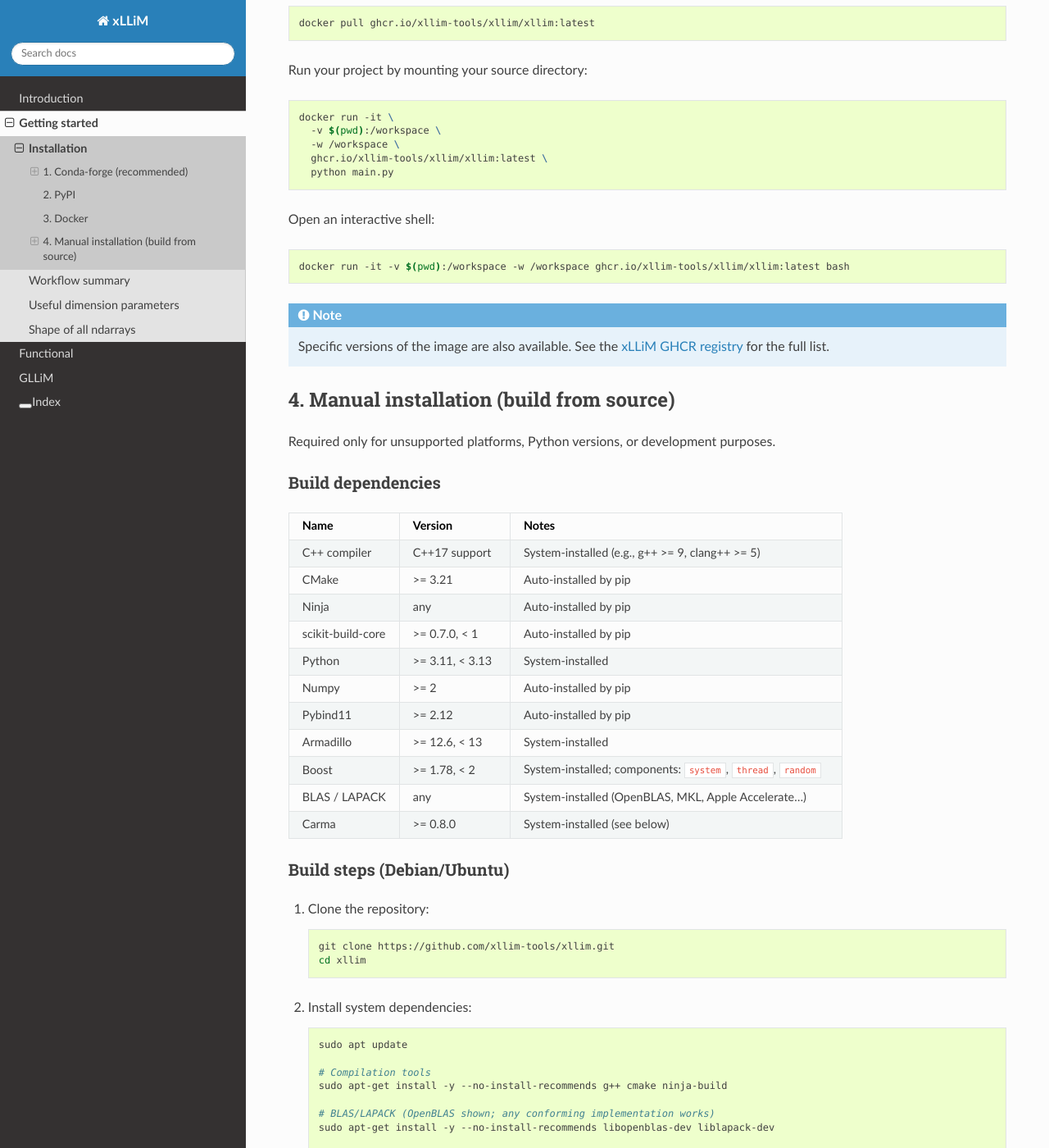
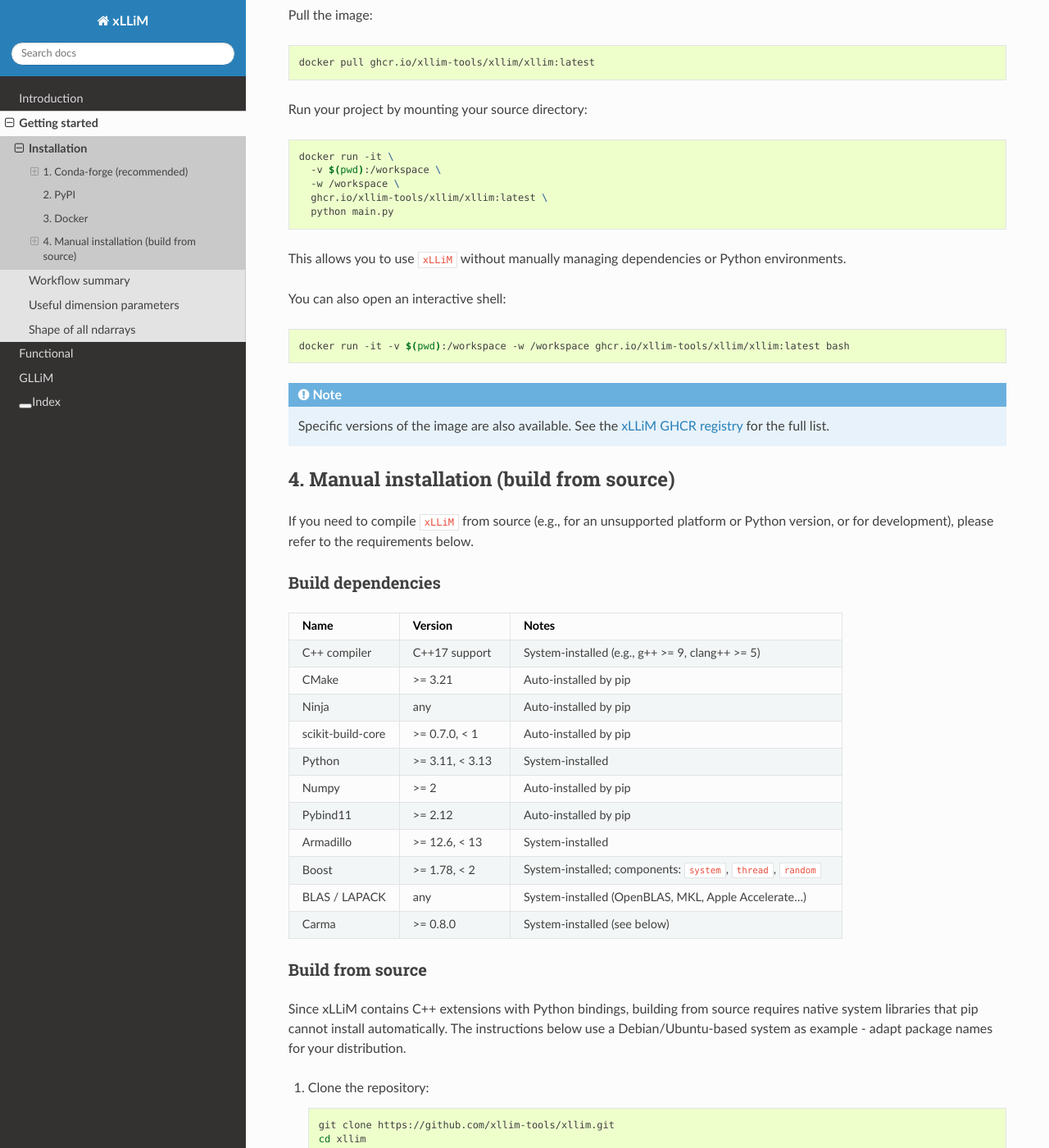
Before and after one commit to xllim-tools/xllim, a Sphinx documentation site: the page built from docs/sphinx/source/getting_started/installation_usage.rst, in a window 1280 px wide and 1400 px high, scrolled down 2507 px. Shown: the whole window at 82% size. Built offline with Sphinx 7.4.7 and the Read the Docs theme 3.1.0, drawn with Linux system fonts in a browser that asks for light colours; some of the changed text lies outside the part shown.

Commit message:
sphinx: small doc adjustments

```diff
--- a/docs/sphinx/source/getting_started/installation_usage.rst
+++ b/docs/sphinx/source/getting_started/installation_usage.rst
@@ -19,12 +19,14 @@
 ``xLLiM`` is published on `conda-forge <https://conda-forge.org/>`_, a community-maintained channel that provides
 up-to-date, cross-platform packages. The corresponding
 `xllim-feedstock <https://github.com/conda-forge/xllim-feedstock>`_ contains the conda packaging recipe
-and tracks each release.
+and tracks each release. That is where the conda recipe, managing xllim conda builds, should be updated
+if needed (refer to xllim-feedstock README for instructions).
 
 Installing a conda distribution
 ================================
 
-If you do not already have conda installed, several distributions are available:
+If you don't already have conda installed, several distributions are available. They all provide the
+conda command (or a drop-in equivalent) and can install packages from conda-forge:
 
 .. list-table::
    :header-rows: 1
@@ -33,7 +35,7 @@
    * - Distribution
      - Description
      - Docs
-   * - **Micromamba** ⭐
+   * - **Micromamba**
      - Standalone, fast C++ reimplementation of conda. No base environment, no Python required. Defaults to conda-forge.
      - `mamba.readthedocs.io <https://mamba.readthedocs.io/en/latest/installation/micromamba-installation.html>`_
    * - **Miniforge**
@@ -147,7 +149,9 @@
      ghcr.io/xllim-tools/xllim/xllim:latest \
      python main.py
 
-Open an interactive shell:
+This allows you to use ``xLLiM`` without manually managing dependencies or Python environments.
+
+You can also open an interactive shell:
 
 .. code-block:: bash
 
@@ -165,7 +169,8 @@
 4. Manual installation (build from source)
 ******************************************
 
-Required only for unsupported platforms, Python versions, or development purposes.
+If you need to compile ``xLLiM`` from source (e.g., for an unsupported platform or Python version, or for development),
+please refer to the requirements below.
 
 Build dependencies
 ==================
@@ -211,8 +216,12 @@
      - >= 0.8.0
      - System-installed (see below)
 
-Build steps (Debian/Ubuntu)
+Build from source
 ============================
+
+Since xLLiM contains C++ extensions with Python bindings, building from source requires native system libraries that
+pip cannot install automatically. The instructions below use a Debian/Ubuntu-based system as example
+- adapt package names for your distribution.
 
 1. Clone the repository:
 
```
